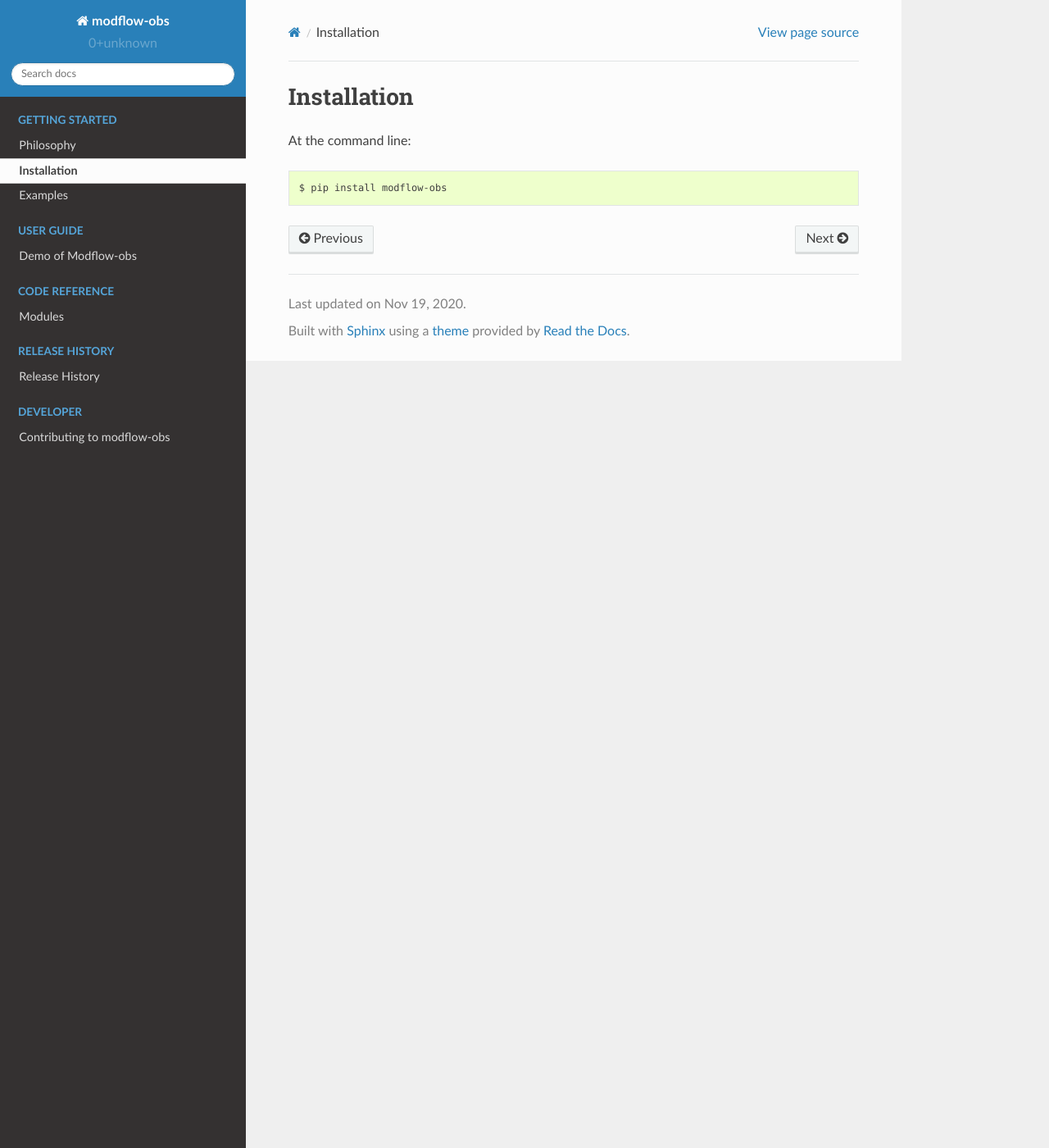
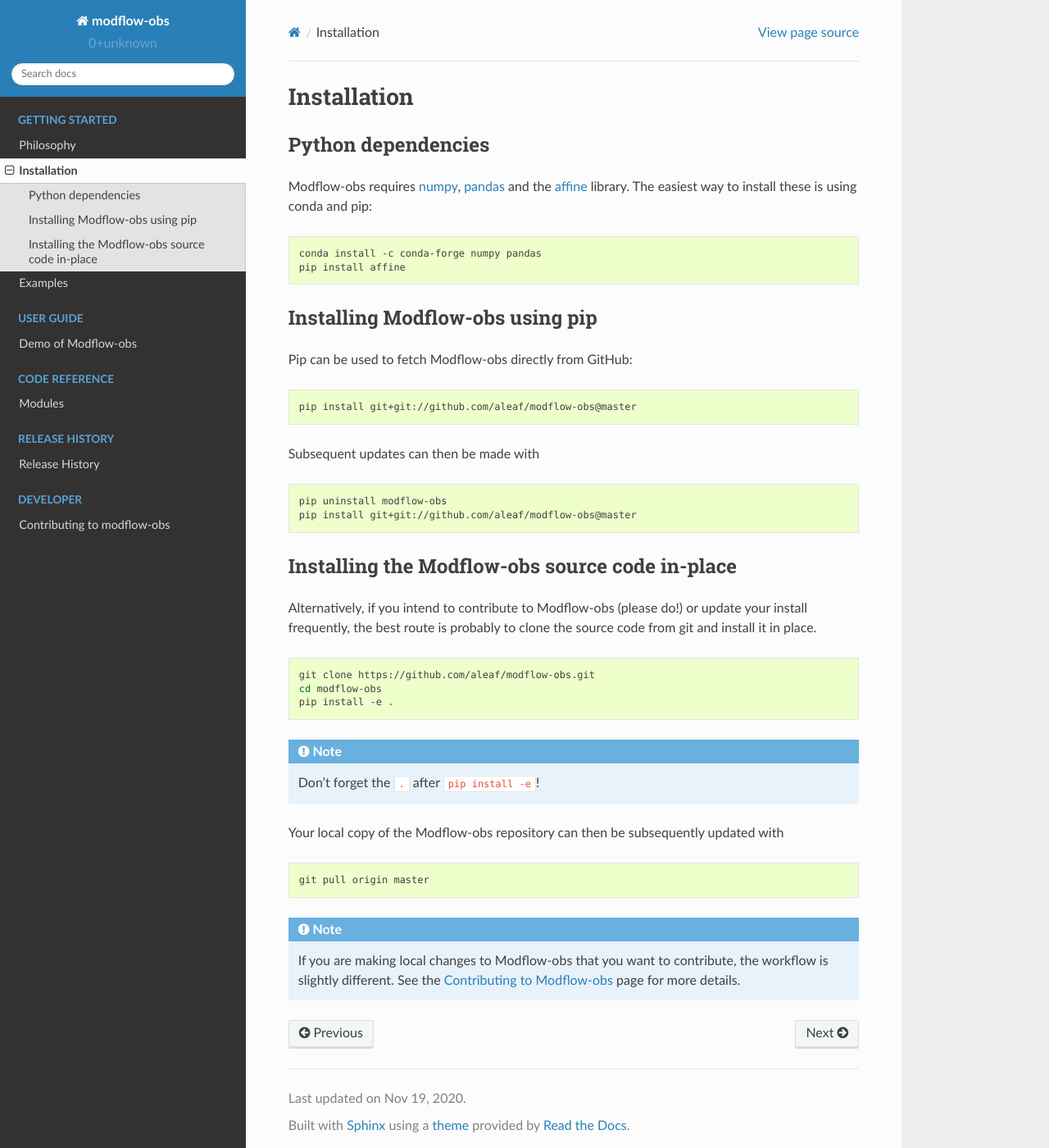
Before and after one commit to aleaf/modflow-obs, a Sphinx documentation site: the page built from docs/source/installation.rst, in a window 1280 px wide and 1400 px high. Shown: the whole window at 82% size. Built offline with Sphinx 7.4.7 and the Read the Docs theme 2.0.0, drawn with Linux system fonts in a browser that asks for light colours.

Commit message:
docs: install instructions

```diff
--- a/docs/source/contributing.rst
+++ b/docs/source/contributing.rst
@@ -1,4 +1,4 @@
-Contributing to modflow-obs
+Contributing to Modflow-obs
 ================================================================================================
 
 (Note: much of this page was cribbed from the `geopandas <https://geopandas.org/>`_ project,
--- a/docs/source/installation.rst
+++ b/docs/source/installation.rst
@@ -2,6 +2,53 @@
 Installation
 ============
 
-At the command line::
+Python dependencies
+^^^^^^^^^^^^^^^^^^^^^^^^^^^^^^^^^^^^^^^^^^^^^^^^^^^^^^^^^^^
+Modflow-obs requires `numpy`_, `pandas`_ and the `affine`_ library. The easiest way to
+install these is using conda and pip:
 
-    $ pip install modflow-obs
+.. code-block:: bash
+
+    conda install -c conda-forge numpy pandas
+    pip install affine
+
+.. _affine: https://github.com/sgillies/affine
+.. _numpy: https://numpy.org/
+.. _pandas: http://pandas.pydata.org
+
+Installing Modflow-obs using pip
+^^^^^^^^^^^^^^^^^^^^^^^^^^^^^^^^^^^^^^^^^^^^^^^^^^^^^^^^^^^
+Pip can be used to fetch Modflow-obs directly from GitHub:
+
+.. code-block:: bash
+
+    pip install git+git://github.com/aleaf/modflow-obs@master
+
+Subsequent updates can then be made with
+
+.. code-block:: bash
+
+    pip uninstall modflow-obs
+    pip install git+git://github.com/aleaf/modflow-obs@master
+
+Installing the Modflow-obs source code in-place
+^^^^^^^^^^^^^^^^^^^^^^^^^^^^^^^^^^^^^^^^^^^^^^^^^^^^^^^^
+Alternatively, if you intend to contribute to Modflow-obs (please do!) or update your install frequently, the best route is probably to clone the source code from git and install it in place.
+
+.. code-block:: bash
+
+    git clone https://github.com/aleaf/modflow-obs.git
+    cd modflow-obs
+    pip install -e .
+
+.. note::
+    Don't forget the ``.`` after ``pip install -e``!
+
+Your local copy of the Modflow-obs repository can then be subsequently updated with
+
+.. code-block:: bash
+
+    git pull origin master
+
+.. note::
+    If you are making local changes to Modflow-obs that you want to contribute, the workflow is slightly different. See the :ref:`Contributing to Modflow-obs` page for more details.
--- a/requirements-dev.txt
+++ b/requirements-dev.txt
@@ -1,5 +1,8 @@
 # These are required for developing the package (running the tests, building
 # the documentation) but not necessarily required for _using_ it.
+numpy
+pandas
+affine
 codecov
 coverage
 flake8
--- a/requirements-dev.yml
+++ b/requirements-dev.yml
@@ -23,6 +23,6 @@ dependencies:
   - twine
   - pip
   - pip:
-    - gis-utils
+    - affine
     - doctr
     - versioneer
--- a/requirements.txt
+++ b/requirements.txt
@@ -1 +1,4 @@
 # List required packages in this file, one per line.
+numpy
+pandas
+affine
```
Also changed, not shown: requirements.yml (added, +15 -0 lines), docs/source/notebooks/Example.ipynb.
